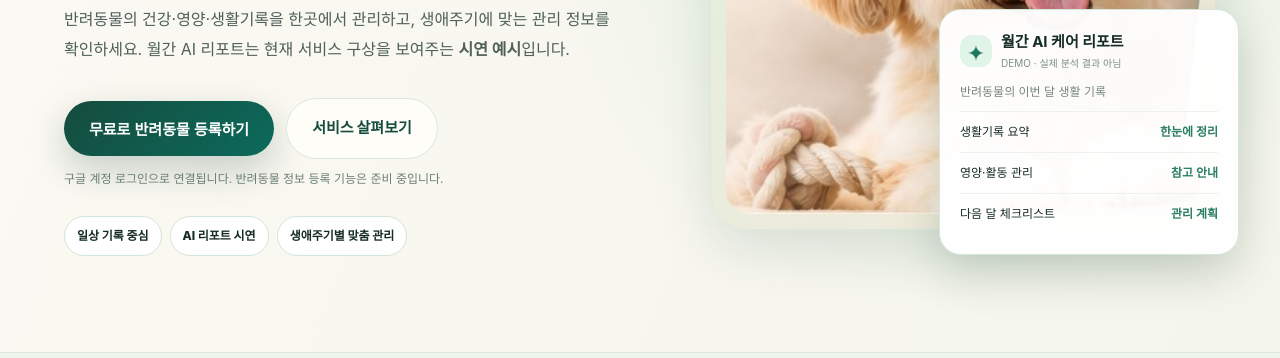
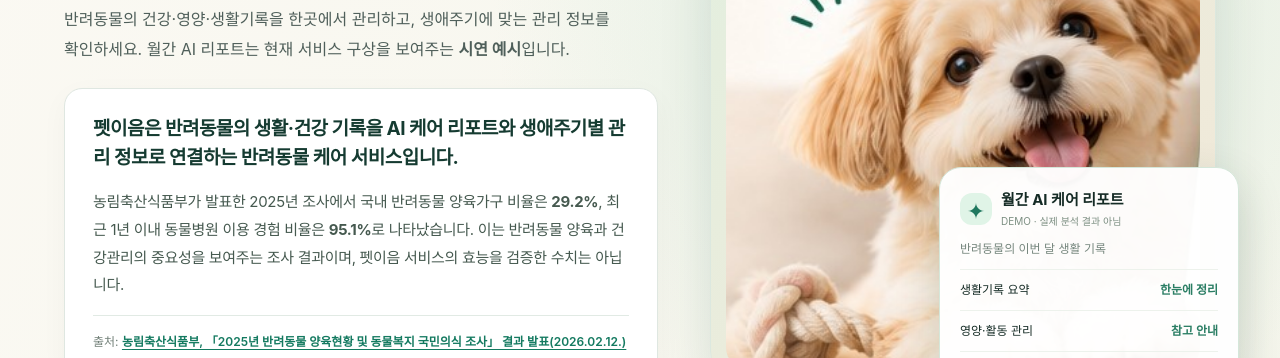
Before and after one commit to jaykay-kim/petieum, a plain HTML site: page index.html in a window 1280 px wide. Shown: the part 442-800 px from the top of the page. Drawn offline with Linux system fonts and the light colour scheme; a script that the page names is missing.

Commit message:
Add files via upload

```diff
--- a/index.html
+++ b/index.html
@@ -88,6 +88,11 @@
         <p class="eyebrow">PETIEUM · AI PET CARE BETA</p>
         <h1 id="hero-title">우리 아이의 하루를 기록하면,<br><em>매달 AI 케어 리포트로</em></h1>
         <p class="hero-desc">반려동물의 건강·영양·생활기록을 한곳에서 관리하고, 생애주기에 맞는 관리 정보를 확인하세요. 월간 AI 리포트는 현재 서비스 구상을 보여주는 <strong>시연 예시</strong>입니다.</p>
+        <div class="hero-evidence" aria-label="펫이음 서비스 정의와 반려동물 시장 근거">
+          <p class="hero-evidence-title">펫이음은 반려동물의 생활·건강 기록을 AI 케어 리포트와 생애주기별 관리 정보로 연결하는 반려동물 케어 서비스입니다.</p>
+          <p>농림축산식품부가 발표한 2025년 조사에서 국내 반려동물 양육가구 비율은 <strong>29.2%</strong>, 최근 1년 이내 동물병원 이용 경험 비율은 <strong>95.1%</strong>로 나타났습니다. 이는 반려동물 양육과 건강관리의 중요성을 보여주는 조사 결과이며, 펫이음 서비스의 효능을 검증한 수치는 아닙니다.</p>
+          <p class="hero-evidence-source">출처: <a href="https://www.mafra.go.kr/bbs/home/792/576961/artclView.do" target="_blank" rel="noopener noreferrer">농림축산식품부, 「2025년 반려동물 양육현황 및 동물복지 국민의식 조사」 결과 발표(2026.02.12.)</a></p>
+        </div>
         <div class="hero-actions">
           <button type="button" class="btn primary auth-open-trigger">무료로 반려동물 등록하기</button>
           <a class="btn ghost" href="#how-it-works">서비스 살펴보기</a>
```
